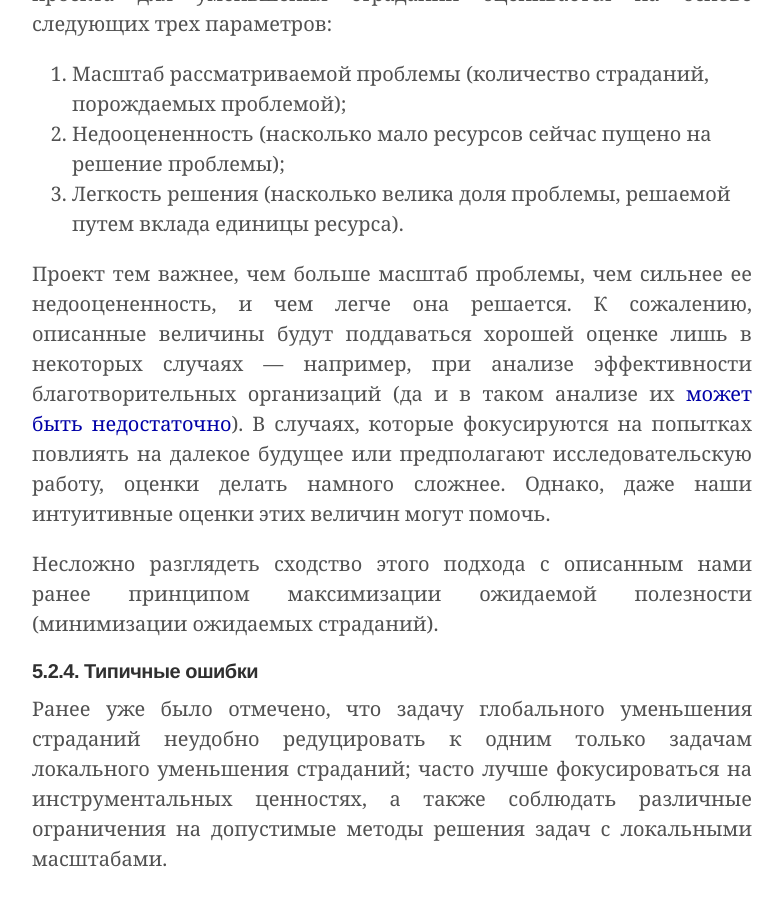
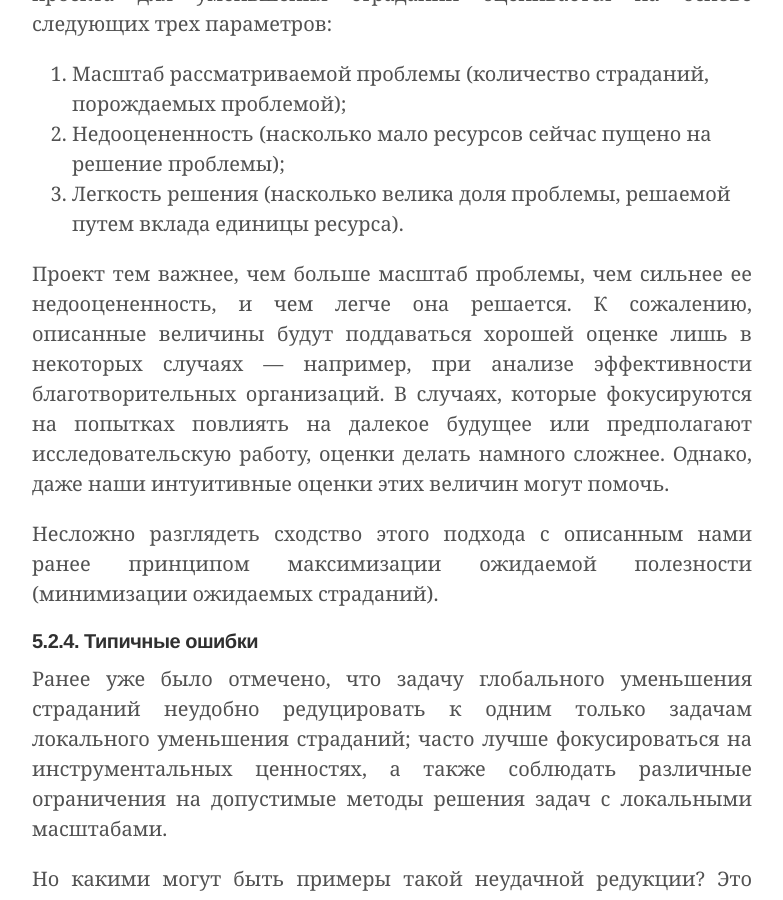
Before and after one commit to ReducingSuffering/reducingsuffering.github.io, a Jekyll site: the page built from _articles/what-is-suffering-reduction.md, in a window 1280 px wide and 900 px high, scrolled down 20845 px. Shown: the whole window, without its empty margins (248-1031 px from the left). Built offline with Jekyll 4.4.1, drawn with Linux system fonts in a browser that asks for light colours; some of the changed text lies outside the part shown.

Commit message:
Update what-is-suffering-reduction.md

```diff
--- a/_articles/what-is-suffering-reduction.md
+++ b/_articles/what-is-suffering-reduction.md
@@ -280,7 +280,7 @@
 2. Недооцененность (насколько мало ресурсов сейчас пущено на решение проблемы);
 3. Легкость решения (насколько велика доля проблемы, решаемой путем вклада единицы ресурса).
 
-Проект тем важнее, чем больше масштаб проблемы, чем сильнее ее недооцененность, и чем легче она решается. К сожалению, описанные величины будут поддаваться хорошей оценке лишь в некоторых случаях — например, при анализе эффективности благотворительных организаций (да и в таком анализе их [может быть недостаточно](https://blog.givewell.org/2011/08/18/why-we-cant-take-expected-value-estimates-literally-even-when-theyre-unbiased/)). В случаях, которые фокусируются на попытках повлиять на далекое будущее или предполагают исследовательскую работу, оценки делать намного сложнее. Однако, даже наши интуитивные оценки этих величин могут помочь.
+Проект тем важнее, чем больше масштаб проблемы, чем сильнее ее недооцененность, и чем легче она решается. К сожалению, описанные величины будут поддаваться хорошей оценке лишь в некоторых случаях — например, при анализе эффективности благотворительных организаций. В случаях, которые фокусируются на попытках повлиять на далекое будущее или предполагают исследовательскую работу, оценки делать намного сложнее. Однако, даже наши интуитивные оценки этих величин могут помочь.
 
 Несложно разглядеть сходство этого подхода с описанным нами ранее принципом максимизации ожидаемой полезности (минимизации ожидаемых страданий).
 
```
Also changed, not shown: other parts of _articles/what-is-suffering-reduction.md (+1 -1 lines).
